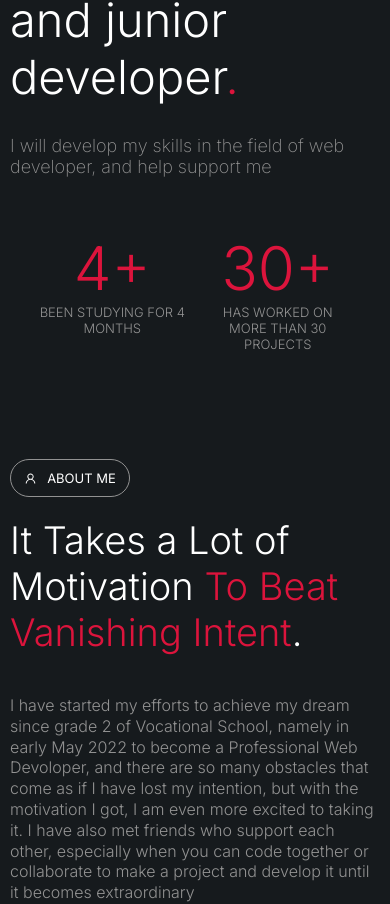
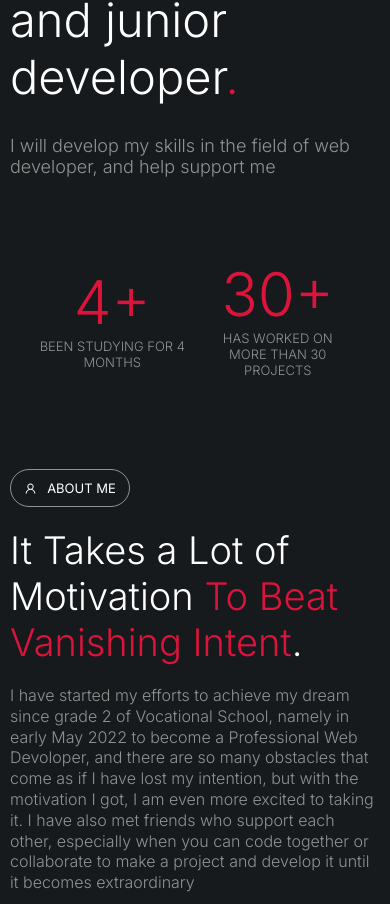
Before and after one commit to FikarNugrah/portfolio-v2, a React (Vite) app: page / in a window 390 px wide. Shown: the part 931-1835 px from the top of the page. Built offline with nearby package versions, Linux system fonts and the light colour scheme; a web font is replaced by a local one.

Commit message:
fix: reponsive ke x

```diff
--- a/src/index.css
+++ b/src/index.css
@@ -949,7 +949,7 @@ input {
   .main-content {
     /* border: 2px solid blue; */
     width: 100%;
-    height: 630px;
+    height: 640px;
     padding: 20px 0 0 0;
     display: flex;
     flex-direction: column;
@@ -971,12 +971,14 @@ input {
 
   .support-intro {
     width: 100%;
-    font-weight: 200;
+    font-weight: 300;
     font-size: 18px;
   }
 
   .status {
-    margin-top: 25px;
+    margin-top: 0px;
+    height: 100%;
+    align-items: center;
     /* border: 2px solid blue; */
     gap: 110px;
     justify-content: center;
@@ -1020,7 +1022,7 @@ input {
 
   .content-of-about {
     /* border: 2px solid blue; */
-    gap: 40px;
+    gap: 20px;
     width: 100%;
   }
 
```
